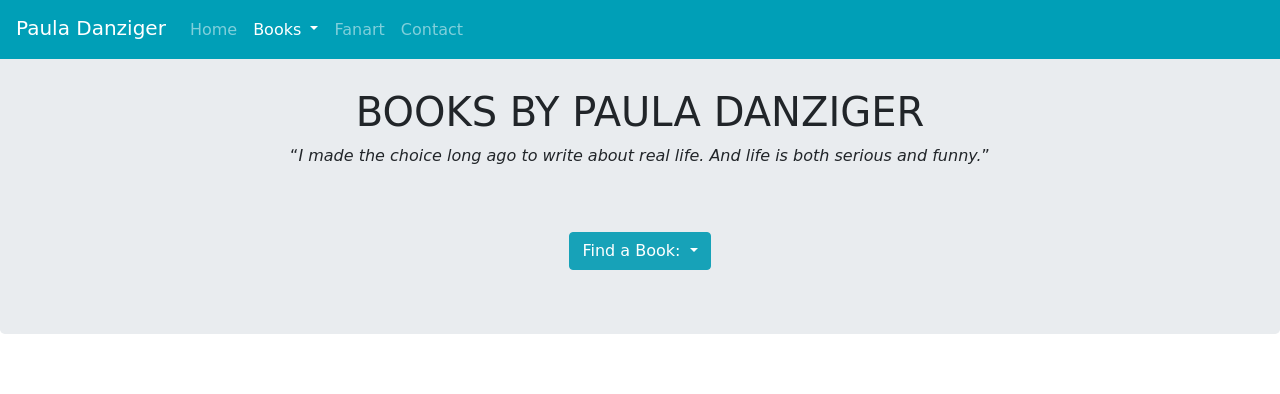
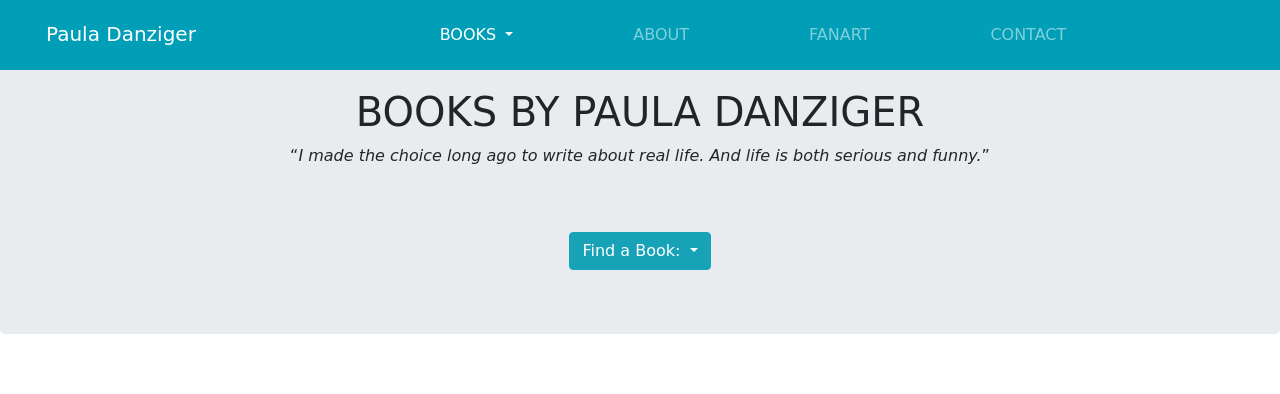
Before and after one commit to kjh311/pauladanziger, a plain HTML site: page pages/allbooks.html in a window 1280 px wide. Shown: the top 394 px of the page. Drawn offline with nearby package versions, Linux system fonts and the light colour scheme; a web font is replaced by a local one.

Commit message:
fixed white space

```diff
--- a/pages/allbooks.html
+++ b/pages/allbooks.html
@@ -21,7 +21,6 @@
 
 <body>
 
-
 <!-- NAVBAR -->
 <nav class="navbar navbar-expand-lg navbar-dark ">
   <a class="navbar-brand pb-2" href="../">Paula Danziger</a>
@@ -33,15 +32,13 @@
   <div class="collapse navbar-collapse" id="navbarSupportedContent" >
 
 
-    <ul class="navbar-nav mr-auto">
-      <li class="nav-item ">
-        <a class="nav-link" href="../">Home <span class="sr-only">(current)</span></a>
-      </li>
-
-
-      <li class="nav-item dropdown active">
+    <ul class="navbar-nav d-flex justify-contents-between ml-auto mr-auto">
+
+
+
+      <li class="nav-item dropdown active  ml-auto mr-auto">
         <a class="nav-link dropdown-toggle" href="#!" id="navbarDropdown" role="button" data-toggle="dropdown" aria-haspopup="true" aria-expanded="false">
-          Books
+          BOOKS
         </a>
         <div class="dropdown-menu mega-menu" aria-labelledby="navbarDropdown">
             <div class="row d-flex flex-column flex-wrap">
@@ -130,11 +127,14 @@
             </div>
         </div>
       </li>
-      <li class="nav-item">
-        <a class="nav-link" href="#">Fanart</a>
+      <li class="nav-item  ml-auto mr-auto">
+        <a class="nav-link" href="about.html">ABOUT <span class="sr-only">(current)</span></a>
       </li>
-      <li class="nav-item">
-        <a class="nav-link" href="#">Contact</a>
+      <li class="nav-item ml-auto mr-auto">
+        <a class="nav-link" href="fanart.html">FANART</a>
+      </li>
+      <li class="nav-item ml-auto mr-auto">
+        <a class="nav-link" href="contact.html">CONTACT</a>
       </li>
 
     </ul>
@@ -214,11 +214,8 @@
 		    <a class="dropdown-item" href="#barfburgerbabyiwasherefirst"><img src="../assets/bullet.png" alt="">Barfburger Baby, I was<br class="d-block d-sm-none"><span class="hangingindent d-block d-sm-none"> Here First</span></a>
 		  </div>
 		</div>
-
-
-
-
-    </div>
+    </div>
+<!-- end of jumbotron -->
 
 
     <!-- THE CAT ATE MY GYMSUIT -->
--- a/scripts/script.js
+++ b/scripts/script.js
@@ -7,6 +7,10 @@
       $(".collapse-button").click(function(){
         event.stopPropagation();
       });
+
+      // $("body").click(function(){
+      //   $('.navbar-collapse').hide();
+      // });
 
       // $(".navbar-toggler").click(function(){
       //   $(".navbar-toggler").removeClass('dropdown-collapsed');
--- a/styles/books.scss
+++ b/styles/books.scss
@@ -10,6 +10,18 @@
 body{
 	// padding-right: 0 !important;
 
+}
+
+.nav-item,  .navbar-brand{
+	padding: 5px 30px 5px 30px;
+}
+.nav-link{
+	padding: 10px 30px 10px 30px !important;
+	transition: all 0.2s;
+}
+.nav-link:hover{
+	background-color: $dark-green;
+	transition: all 0.2s;
 }
 .row.no-gutters {
   margin-right: 0;
--- a/styles/navbar.scss
+++ b/styles/navbar.scss
@@ -359,7 +359,7 @@
 
 
 	}
-.row{
+.mega-menu.row{
 	// margin-left: 15px;
 	@include media-breakpoint-up(lg) {
   			margin-left: 0px;
--- a/styles/style.scss
+++ b/styles/style.scss
@@ -14,6 +14,7 @@
 body{
 font-size: 16px;
 // overflow-x: hidden !important;
+overflow-x: hidden;
  }
 div{
   // @extend %color-border;
@@ -47,25 +48,28 @@
 }
 }
 
-::-webkit-scrollbar {
-    -webkit-appearance: none;
-}
+// ::-webkit-scrollbar {
+//     -webkit-appearance: none;
+// }
 
-::-webkit-scrollbar:vertical {
-    width: 12px;
-}
+// ::-webkit-scrollbar:vertical {
+//     width: 12px;
+// }
 
-::-webkit-scrollbar:horizontal {
-    height: 12px;
-}
+// ::-webkit-scrollbar:horizontal {
+//     height: 12px;
+// }
 
-::-webkit-scrollbar-thumb {
-    background-color: rgba(0, 0, 0, .5);
-    border-radius: 10px;
-    border: 2px solid #ffffff;
-}
+// ::-webkit-scrollbar-thumb {
+//     background-color: rgba(0, 0, 0, .5);
+//     border-radius: 10px;
+//     border: 2px solid #ffffff;
+// }
 
-::-webkit-scrollbar-track {
-    border-radius: 10px;
-    background-color: #ffffff;
-}
+// ::-webkit-scrollbar {
+//     width: 12px;
+// }
+
+// ::-webkit-scrollbar-track {
+//     display: none !important;
+// }
--- a/styles/variables.scss
+++ b/styles/variables.scss
@@ -13,3 +13,4 @@
 $dark-grey: #c2c3c4;
 $medium-grey: #E9ECEF;
 $light-grey: #F4F4F8;
+$dark-green: #116877;
```
Also changed, not shown: styles/style.css, 1 other file.
